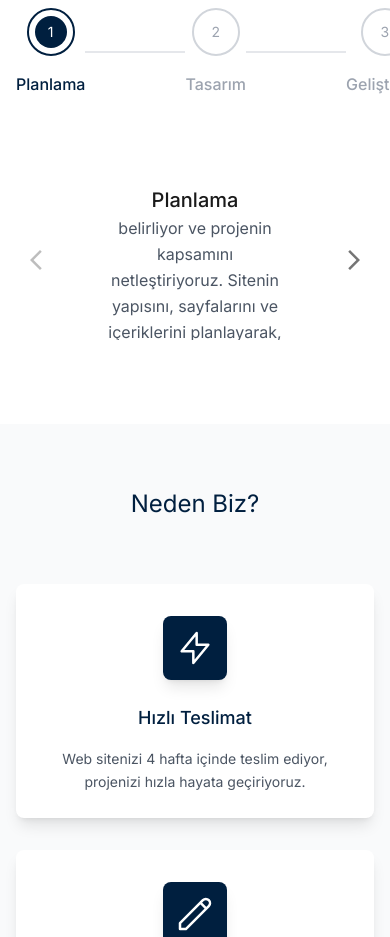
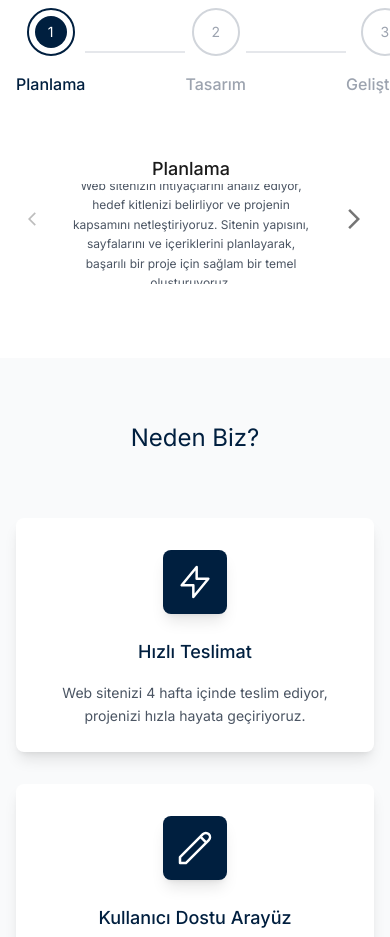
Before and after one commit to enesmalikdmn/emd-ajans, a Next.js app: page / in a window 390 px wide. Shown: the part 980-1917 px from the top of the page. Built offline with nearby package versions, Linux system fonts and the light colour scheme.

Commit message:
style: process responsive

```diff
--- a/app/components/Process.tsx
+++ b/app/components/Process.tsx
@@ -85,8 +85,8 @@ const Process = () => {
           </div>
 
           {/* Content */}
-          <div className="max-w-3xl mx-auto w-full mt-8">
-            <div className="flex items-center gap-4 min-h-[200px]">
+          <div className="max-w-3xl mx-auto w-full mt-4 sm:mt-6 md:mt-8">
+            <div className="flex items-center gap-2 sm:gap-3 md:gap-4 min-h-[150px] sm:min-h-[180px] md:min-h-[200px]">
               <IconButton
                 onClick={handlePrevStep}
                 disabled={currentStep === 0}
@@ -95,19 +95,35 @@ const Process = () => {
                     ? 'text-gray-300 cursor-not-allowed'
                     : 'text-[#001f3f] hover:bg-[#001f3f]/10'
                 }`}
+                aria-label="Önceki adım"
+                sx={{
+                  '& .MuiSvgIcon-root': {
+                    fontSize: {
+                      xs: '1rem',
+                      sm: '1.25rem',
+                      md: '1.5rem',
+                      lg: '1.75rem'
+                    }
+                  }
+                }}
               >
                 <ArrowBackIosNewIcon />
               </IconButton>
 
-              <div className="flex-1 px-4 flex flex-col justify-center h-full">
-                <div className="h-[40px] flex items-center justify-center">
-                  <h3 className="text-xl font-medium text-center">
+              <div
+                className="flex-1 px-2 sm:px-3 md:px-4 flex flex-col justify-center h-full"
+                id={`step-${processSteps[currentStep].number}-content`}
+                role="tabpanel"
+                aria-labelledby={`step-${processSteps[currentStep].number}`}
+              >
+                <div className="h-[30px] sm:h-[35px] md:h-[40px] flex items-center justify-center">
+                  <h3 className="text-lg sm:text-xl md:text-2xl lg:text-3xl font-medium text-center">
                     {processSteps[currentStep].title}
                   </h3>
                 </div>
-                <div className="h-[120px] flex items-center justify-center overflow-y-auto">
-                  <div className="w-full max-w-[600px] mx-auto px-4">
-                    <p className="text-gray-600 text-center leading-relaxed">
+                <div className="h-[100px] sm:h-[120px] md:h-[140px] flex items-center justify-center overflow-y-auto">
+                  <div className="w-full max-w-[600px] mx-auto px-2 sm:px-3 md:px-4">
+                    <p className="text-gray-600 text-center leading-relaxed text-xs sm:text-sm md:text-base lg:text-lg">
                       {processSteps[currentStep].description}
                     </p>
                   </div>
```
